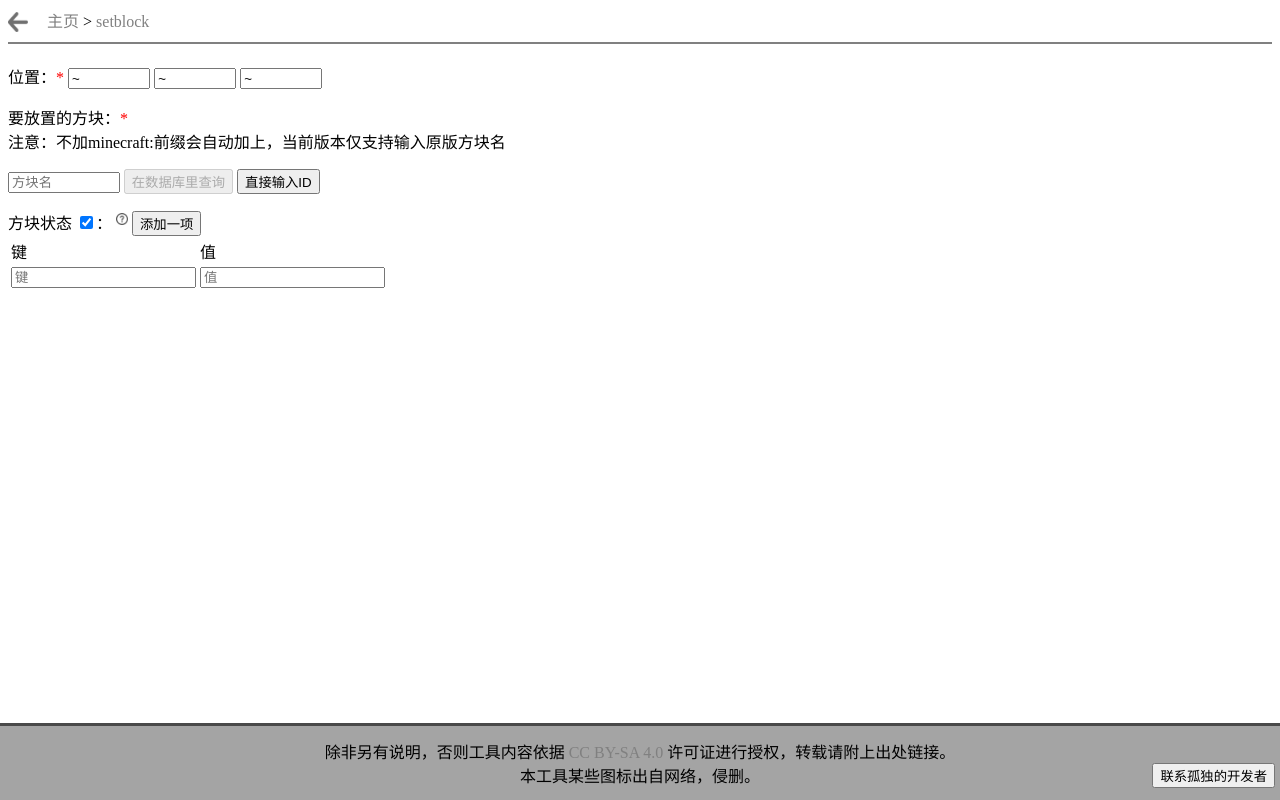
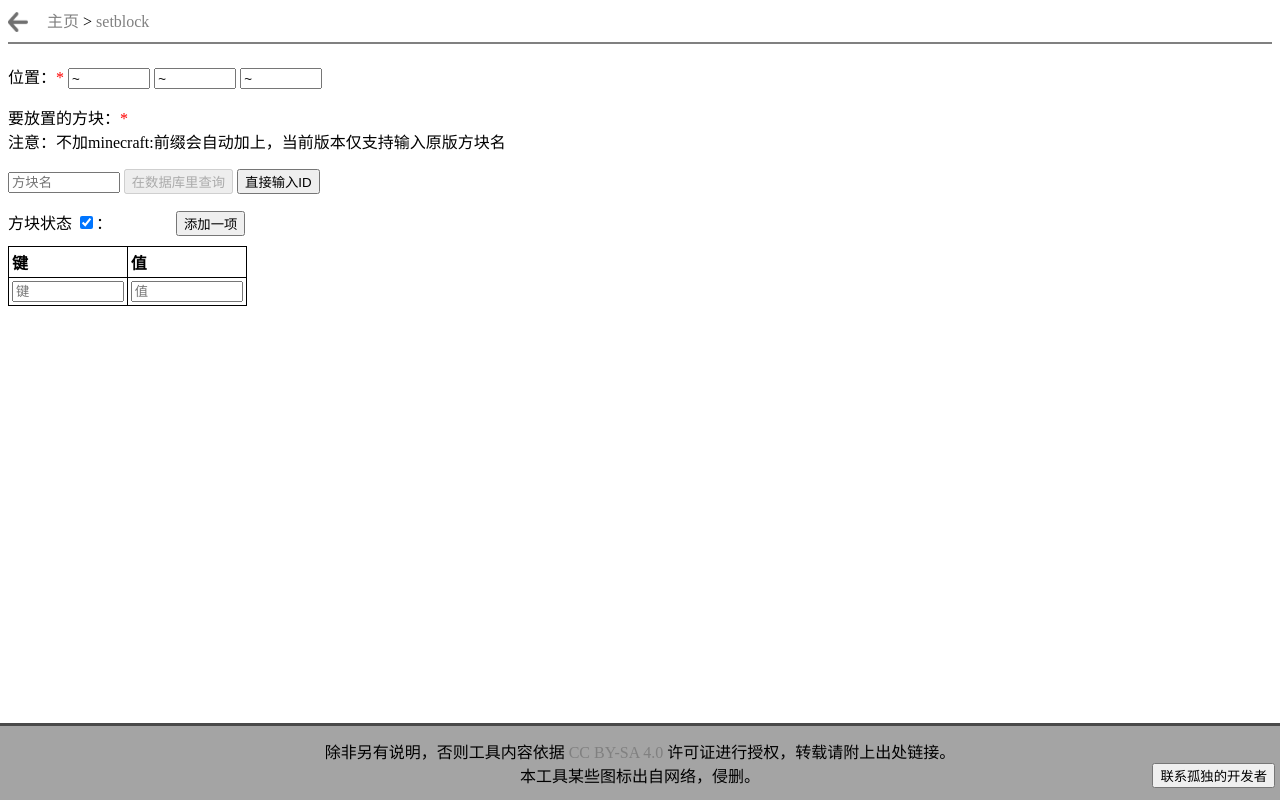
Before and after one commit to kzyqq00-Player/mccg, a website: page index.html in a window 1280 px wide. Both pictures are taken after a click on the link "放置方块(setblock)". Drawn offline with Linux system fonts and the light colour scheme.

Commit message:
实现起来非常方便

```diff
--- a/command.page.setblock.css
+++ b/command.page.setblock.css
@@ -6,4 +6,11 @@
     margin-top: 4px;
 }
 
-section { margin-block: 1em }
+#block-state-add {
+    position: relative;
+    left: 60px;
+}
+
+#block-state-table { margin-top: 10px }
+
+#block-state-table tbody input { width: 14ch }
--- a/index.html
+++ b/index.html
@@ -98,11 +98,11 @@
             </label>
             <label id="block-state">
                 方块状态
-                <input type="checkbox" id="block-state-switch" title="开关" checked>：<a href="https://zh.minecraft.wiki/w/方块状态" target="_blank"
+                <input type="checkbox" id="block-state-switch" title="开关" checked>：<!-- <a href="https://zh.minecraft.wiki/w/方块状态" target="_blank"
                     title="类似于NBT，但是有Tab补全，用方框括起来，键值对中间是等号而不是冒号。
 点击前往wiki页面查看方块状态是什么，选择方块后点击“空降到选择的方块wiki页面”跳转到wiki页面后到
 数据值→方块状态段落来查看可用的键值对。">
-                    <img class="help-icon" src="images/help.png" width="12px" alt></a>
+                    <img class="help-icon" src="images/help.png" width="12px" alt></a> -->
                 <button id="block-state-add" class="block-state-input">添加一项</button>
                 <table id="block-state-table" class="block-state-input">
                     <thead>
@@ -113,8 +113,8 @@
                     </thead>
                     <tbody>
                         <tr>
-                            <td><input type="text" placeholder="键" title="键"></td>
-                            <td><input type="text" placeholder="值" title="值"></td>
+                            <td><input type="text" placeholder="键"></td>
+                            <td><input type="text" placeholder="值"></td>
                         </tr>
                     </tbody>
                 </table>
--- a/init.js
+++ b/init.js
@@ -6,7 +6,16 @@ const mccg = {
     },
     cmdPage: {
         setblock: {
-            blockStates: [],
+            blockStates: [['', '']],
+            TRElement: document.createElement('tr'),
+            onBlockStateInput: (e) => {
+                const cell = e.target.closest('td');
+                const row = cell.closest('tr');
+                const rowIndex = Array.from(row.parentNode.children).indexOf(row);
+                if (!mccg.cmdPage.setblock.blockStates[rowIndex])
+                    mccg.cmdPage.setblock.blockStates[rowIndex] = [];
+                mccg.cmdPage.setblock.blockStates[rowIndex][Array.from(cell.parentNode.children).indexOf(cell)] = e.target.value;
+            },
             selectedBlock: void 0,
             blockSelectButtonClicked: false,
             blockIdMap: void 0,
@@ -122,4 +131,6 @@ const mccg = {
     obj.theme.darkStyleSheet.id = 'dark-stylesheet';
     obj.theme.darkStyleSheet.rel = 'stylesheet';
     obj.theme.darkStyleSheet.href = 'dark.css';
+    obj.cmdPage.setblock.TRElement.innerHTML = `<td><input type="text" placeholder="键"></td><td><input type="text" placeholder="值"></td>`;
+    $(obj.cmdPage.setblock.TRElement)[0].childNodes.forEach((e) => { $(e).on('input', mccg.cmdPage.setblock.onBlockStateInput); });
 })(mccg);
--- a/ready.command.setblock.page.js
+++ b/ready.command.setblock.page.js
@@ -42,3 +42,8 @@ $('#block-reset').on('click', (e) => {
 $('#block-state-switch').on('change', (e) => {
     $('.block-state-input').each((i) => { $('.block-state-input')[i].hidden = !e.target.checked; });
 });
+$('#block-state-table tbody input').on('input', mccg.cmdPage.setblock.onBlockStateInput);
+$('#block-state-add').on('click', () => {
+    $('#block-state-table tbody')[0].appendChild(mccg.cmdPage.setblock.TRElement);
+    mccg.cmdPage.setblock.TRElement = mccg.cmdPage.setblock.TRElement.cloneNode(true);
+});
--- a/styles.min.css
+++ b/styles.min.css
@@ -96,3 +96,12 @@ dialog {
     position: inherit;
     right: 5px;
 }
+
+table { border-collapse: collapse }
+
+table, th, td {
+    padding: 3px;
+    border: 1px solid black;
+}
+
+table thead { font-weight: bold }
```
Also changed, not shown: src/init.ts (+16 -1 lines), src/ready.command.setblock.page.ts (+7 -0 lines).
